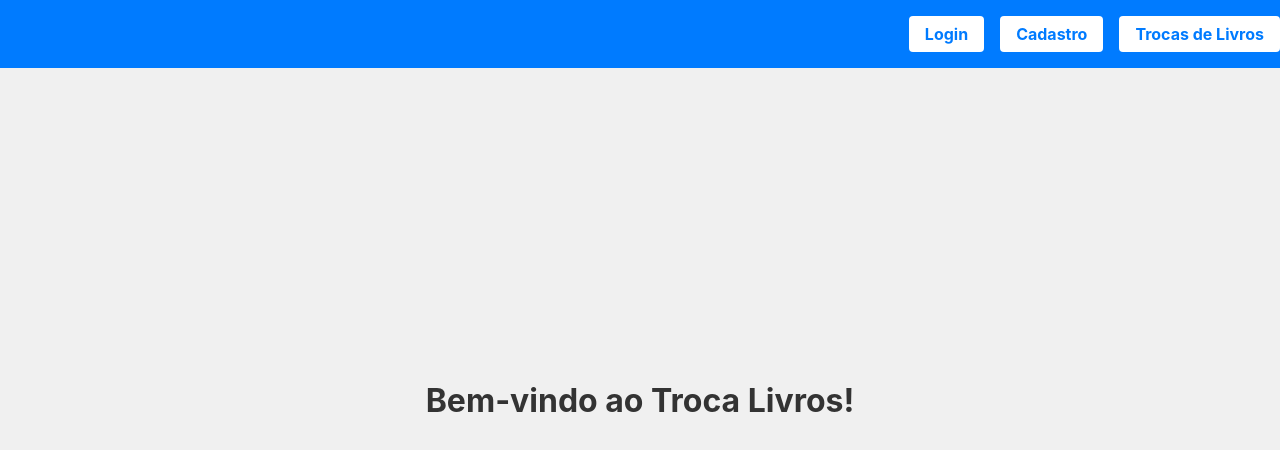
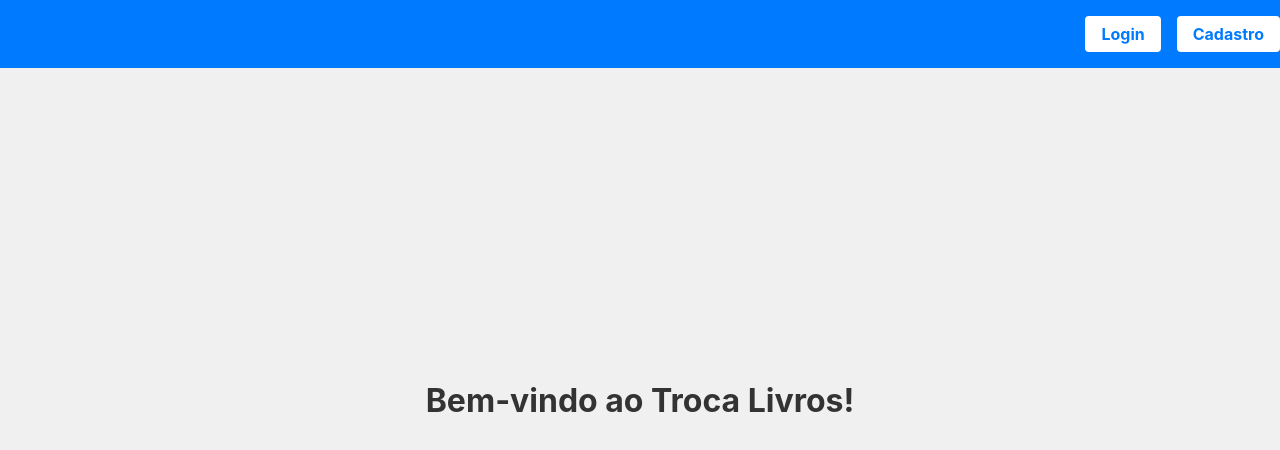
Before and after one commit to mac0350-25/troca-livros-frontend, a React (Create React App) app: page / in a window 1280 px wide. Shown: the top 450 px of the page. Built offline with nearby package versions, Linux system fonts and the light colour scheme.

Commit message:
cabeçalho consertado

```diff
--- a/src/pages/HomePage.js
+++ b/src/pages/HomePage.js
@@ -50,7 +50,6 @@ const HomePage = () => {
       <Header>
         <NavButton to="/login">Login</NavButton>
         <NavButton to="/signup">Cadastro</NavButton>
-        <NavButton to="/trades">Trocas de Livros</NavButton>
       </Header>
       <WelcomeMessage>Bem-vindo ao Troca Livros!</WelcomeMessage>
     </HomeContainer>
```
